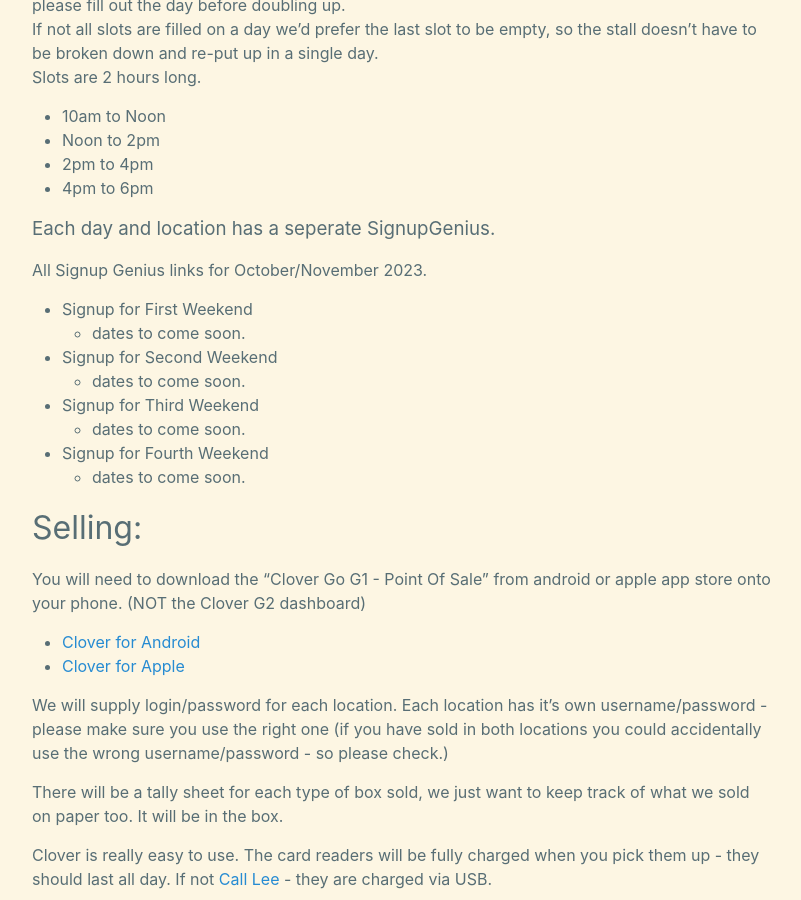
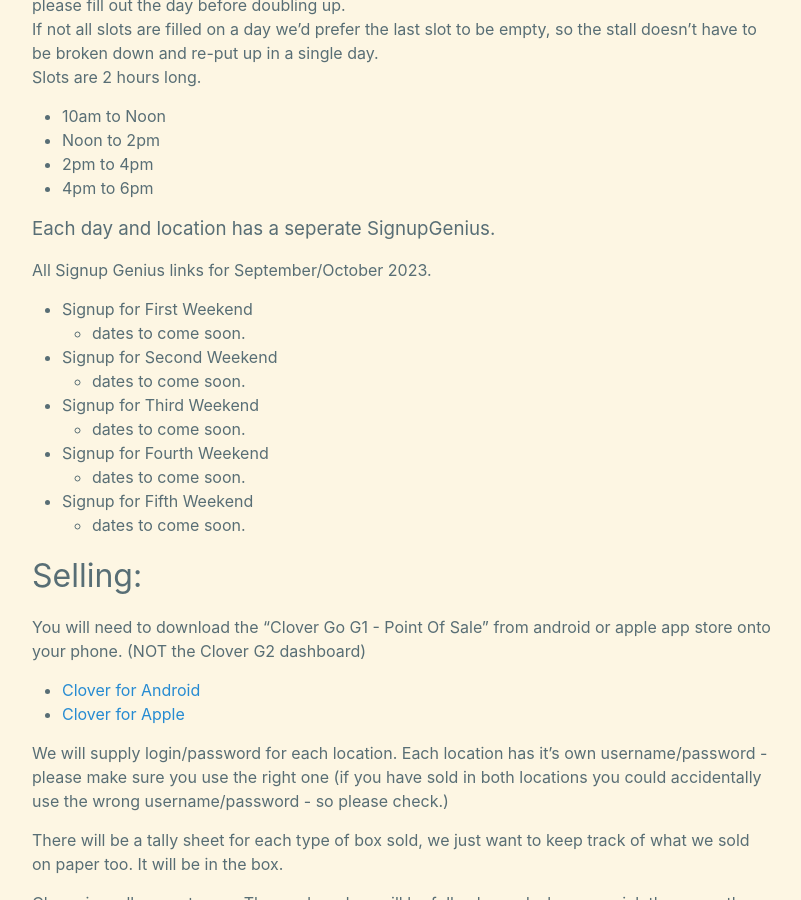
Before and after one commit to CodeJourneymen/scoutpiemaster, a Jekyll site: the page built from shownsell.md, in a window 1280 px wide and 900 px high, scrolled down 452 px. Shown: the whole window, without its empty margins (238-1039 px from the left). Built offline with Jekyll 4.4.1, drawn with Linux system fonts in a browser that asks for light colours.

Commit message:
Update shownsell.md
Fixed selling dates

```diff
--- a/shownsell.md
+++ b/shownsell.md
@@ -23,7 +23,7 @@
 
 ### Each day and location has a seperate SignupGenius.
 
-All Signup Genius links for October/November 2023.
+All Signup Genius links for September/October 2023.
 - Signup for First Weekend
   - dates to come soon.
 - Signup for Second Weekend
@@ -31,6 +31,8 @@
 - Signup for Third Weekend
   - dates to come soon.
 - Signup for Fourth Weekend
+  - dates to come soon.
+- Signup for Fifth Weekend
   - dates to come soon.
 
 
```
